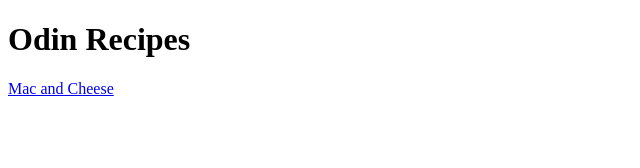
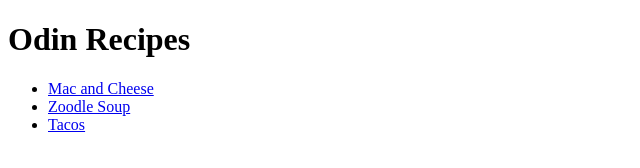
Before and after one commit to jvictormorais/odin-recipes, a plain HTML site: page index.html in a window 1280 px wide. Shown: the whole page, without its empty margins (0-640 px from the left). Drawn offline with Linux system fonts and the light colour scheme.

Commit message:
Add all links in index.html in unordered list

```diff
--- a/index.html
+++ b/index.html
@@ -8,6 +8,10 @@
 </head>
 <body>
     <h1>Odin Recipes</h1>
-    <a href="recipes/mac-and-cheese.html">Mac and Cheese</a>
+    <ul>
+        <li><a href="recipes/mac-and-cheese.html">Mac and Cheese</a></li>
+        <li><a href="recipes/zoodle-soup.html">Zoodle Soup</a></li>
+        <li><a href="recipes/tacos.html">Tacos</a></li>
+      </ul>
 </body>
 </html>
```
